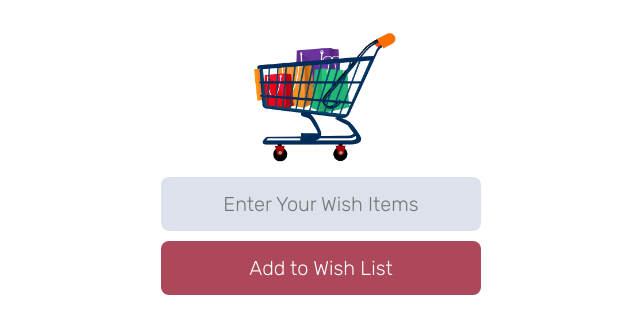
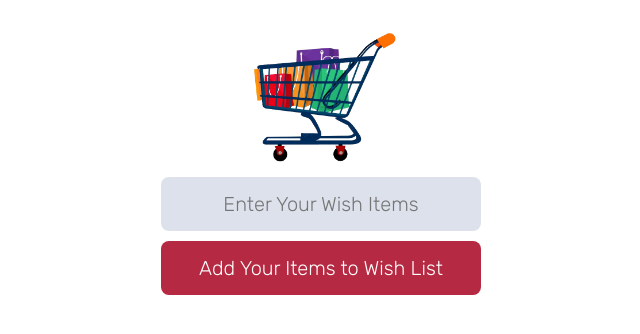
Before and after one commit to RahulPorel/Add-To-Cart, a plain HTML site: page index.html in a window 1280 px wide. Shown: the whole page, without its empty margins (319-959 px from the left). Drawn offline with Linux system fonts and the light colour scheme.

Commit message:
updates btn bg color to new color

```diff
--- a/index.html
+++ b/index.html
@@ -23,7 +23,7 @@
     <div class="container">
       <img src="assests/cart.png" alt="" />
       <input type="text" id="input-field" placeholder="Enter Your Wish Items" />
-      <button id="add-button">Add to Wish List</button>
+      <button id="add-button">Add Your Items to Wish List</button>
       <ul id="wish-list">
       </ul>
     </div>
--- a/style.css
+++ b/style.css
@@ -1,8 +1,8 @@
-html, body {
+html,
+body {
   margin: 0;
   padding: 0;
-    font-family: 'Rubik', sans-serif;
-
+  font-family: "Rubik", sans-serif;
 }
 
 .container {
@@ -19,23 +19,23 @@ img {
 
 input {
   color: #432000;
-    background-color: #DCE1EB;
+  background-color: #dce1eb;
   border: 0;
   padding: 15px;
   border-radius: 8px;
   font-size: 20px;
   text-align: center;
-    font-family: 'Rubik', sans-serif;
+  font-family: "Rubik", sans-serif;
   margin: 10px 0;
 }
 
 button {
-    color: #FDFDFD;
-    background-color: #AC485A;
+  color: #fdfdfd;
+  background-color: #b62942;
   border: 0;
   padding: 15px;
   border-radius: 8px;
   font-size: 20px;
   text-align: center;
-    font-family: 'Rubik', sans-serif;
+  font-family: "Rubik", sans-serif;
 }
```
Lines whose indentation alone changed are shown as unchanged.
